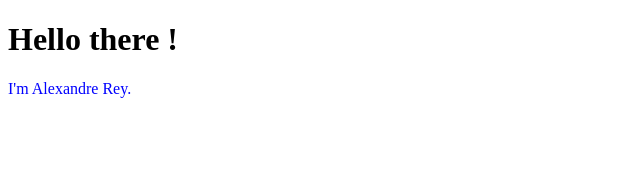
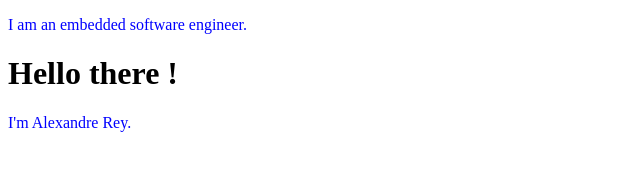
Before and after one commit to alxrey/alxrey.github.io, a plain HTML site: page index.html in a window 1280 px wide. Shown: the whole page, without its empty margins (0-640 px from the left). Drawn offline with Linux system fonts and the light colour scheme.

Commit message:
Update index.html

```diff
--- a/index.html
+++ b/index.html
@@ -6,6 +6,9 @@
     <link rel="stylesheet" href="css/style.css" />
     <link rel="icon" href="logo.png" />
     <title>Alexandre Rey - Portofolio</title>
+    <section>
+      <p>I am an embedded software engineer.</p>
+    </section>
   </head>
 
   <!-- BODY -->
```
